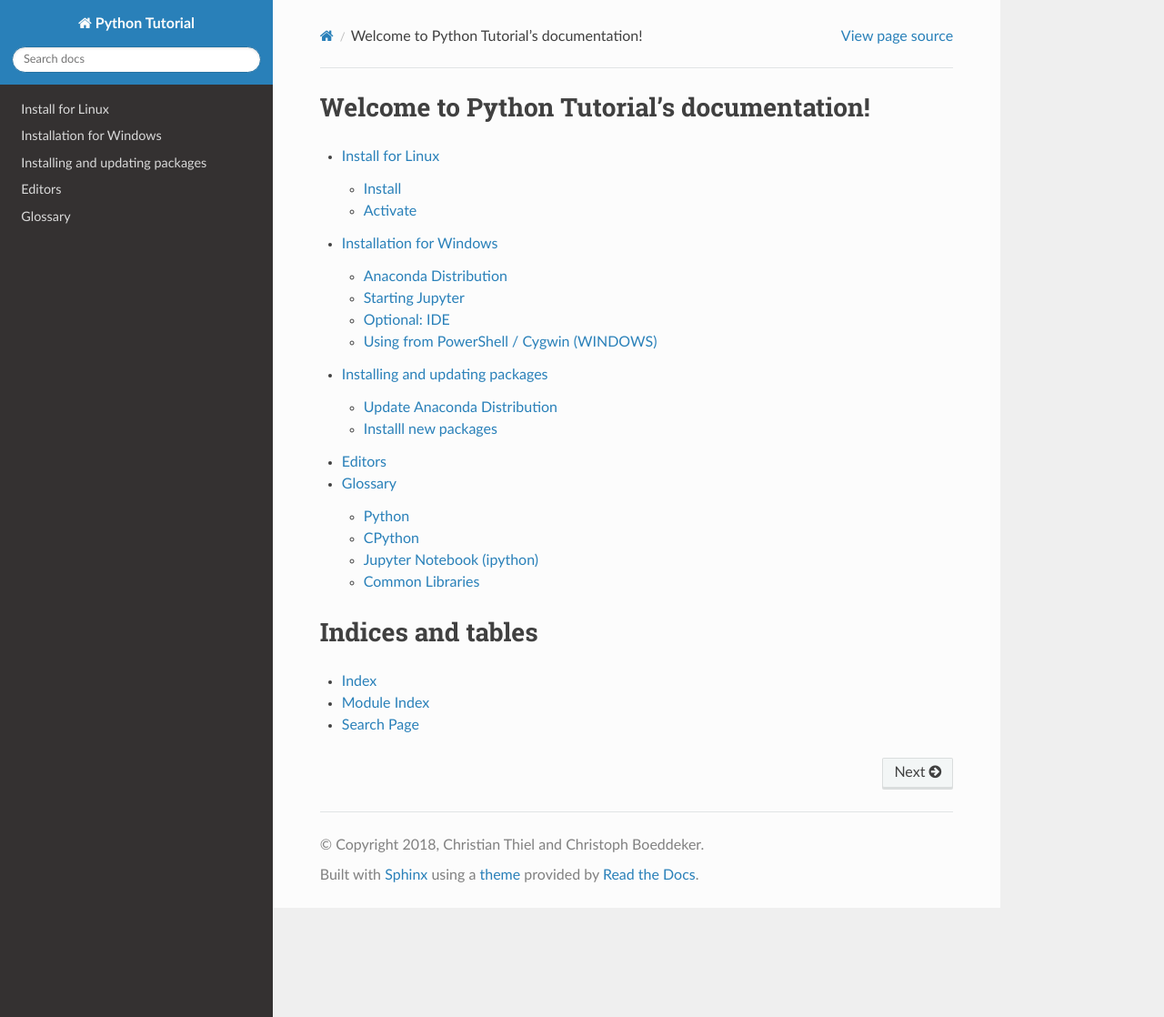
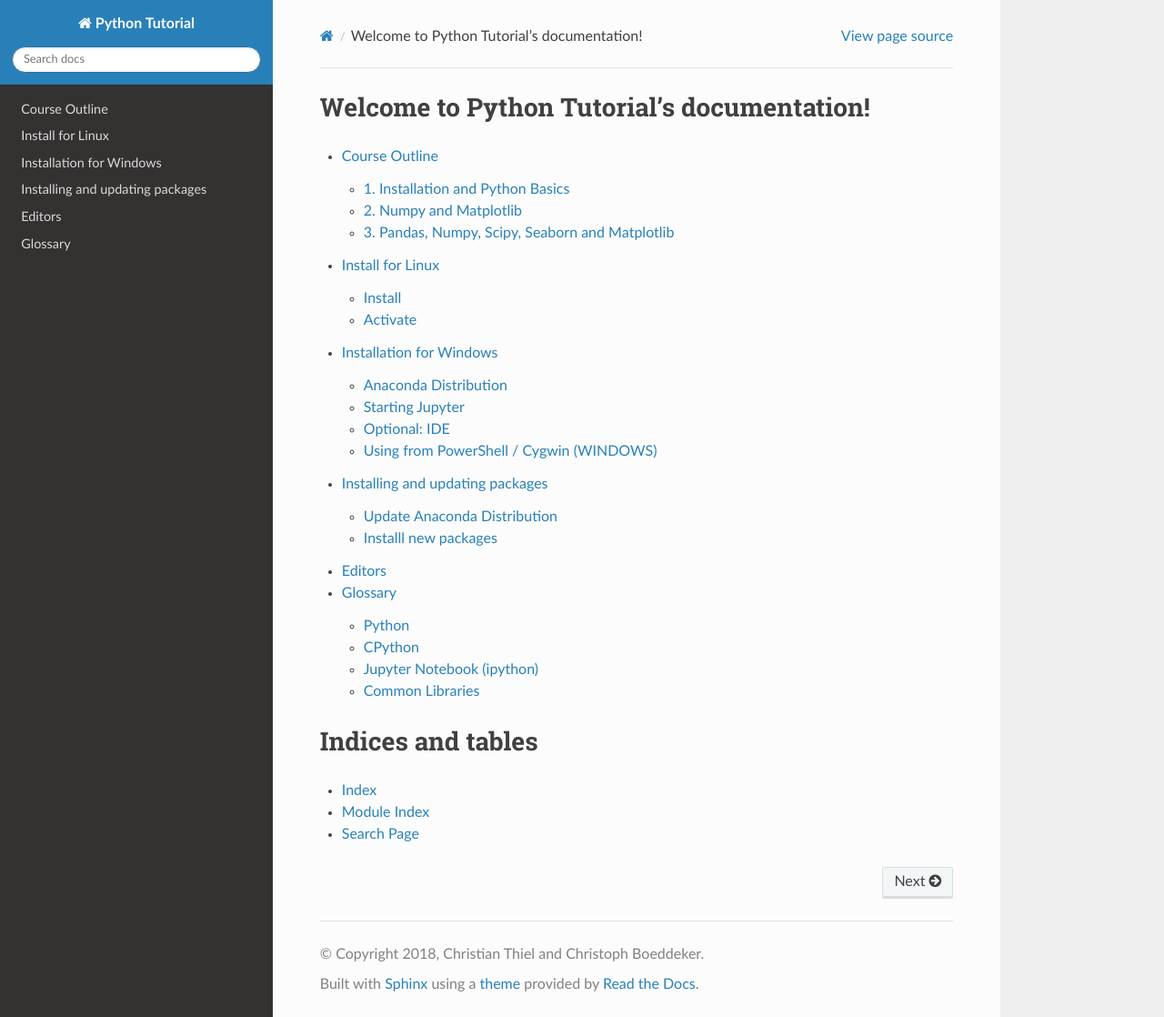
Before and after one commit to fgnt/python_crashkurs, a Sphinx documentation site: the page built from docs/source/index.rst, in a window 1280 px wide and 1118 px high. Shown: the whole window at 91% size. Built offline with Sphinx 7.4.7 and the Read the Docs theme 2.0.0, drawn with Linux system fonts in a browser that asks for light colours; some of the changed lines change nothing that is shown.

Commit message:
Add course outline

```diff
--- /dev/null
+++ b/docs/source/include/course_outline.md
@@ -0,0 +1,26 @@
+# Course Outline
+
+This course is divided in three parts:
+1. Installation and Python Basics
+2. Numpy and Matplotlib
+3. Pandas, Seaborn and Matplotlib
+
+## 1. Installation and Python Basics
+In this section we will set up your development environment and get familiar with very basic Python commands.
+Please follow the Installation Manual for your OS: [Windows](install_windows.html), [Linux](install_linux.html).
+
+#### Material
+1. Relevant Notebooks: `03_python.ipynb`
+2. Relevant CheatSheet: XXX
+3. Relevant Exercises: XXX
+
+## 2. Numpy and Matplotlib
+
+## 3. Pandas, Numpy, Scipy, Seaborn and Matplotlib
+Pandas is a very import package to manipulate and work with taublar data. In this section we will learn how to use the basic pandas datastructure called the `DataFrame`.
+
+#### Material
+1. Relevant Notebooks: `05_matplotlib.ipynb`, `07_pandas.ipynb`, `07-01_pandas-apply.ipynb`
+2. Relevant CheatSheet: `Pandas_Cheat_Sheet.pdf`
+3. Relevant Exercises Pandas: `0X_Pandas_und_Korrelation_Aufgabe.ipynb`
+4. Relevant Exercises Numpy, Scipy and Plots: `0X_Signalanalyse_Aufgabe.ipynb`
--- a/docs/source/index.rst
+++ b/docs/source/index.rst
@@ -9,6 +9,7 @@ Welcome to Python Tutorial's documentation!
 .. toctree::
    :maxdepth: 2
 
+   include/course_outline
    include/install_linux
    include/install_windows
    include/packages
```
